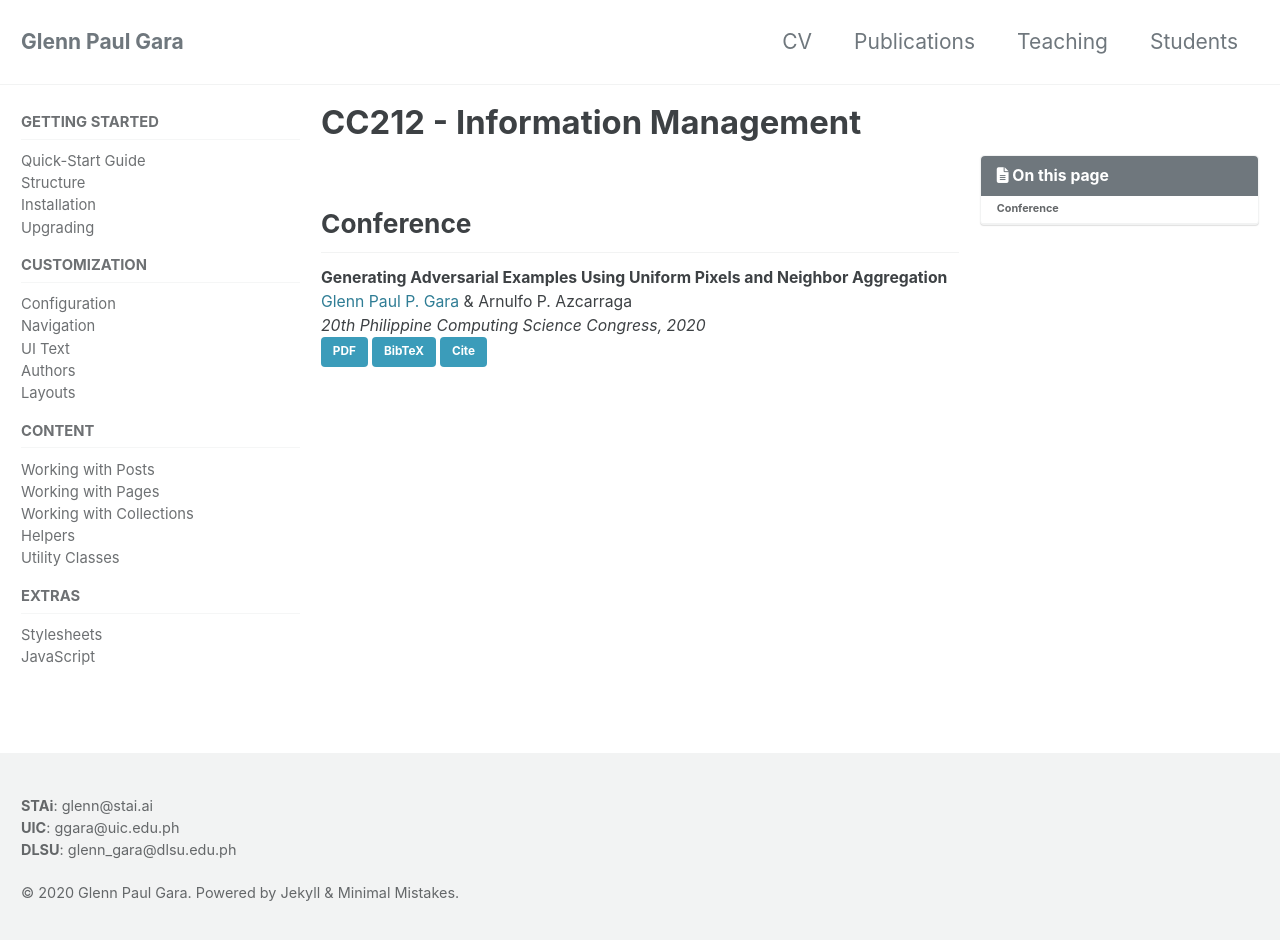
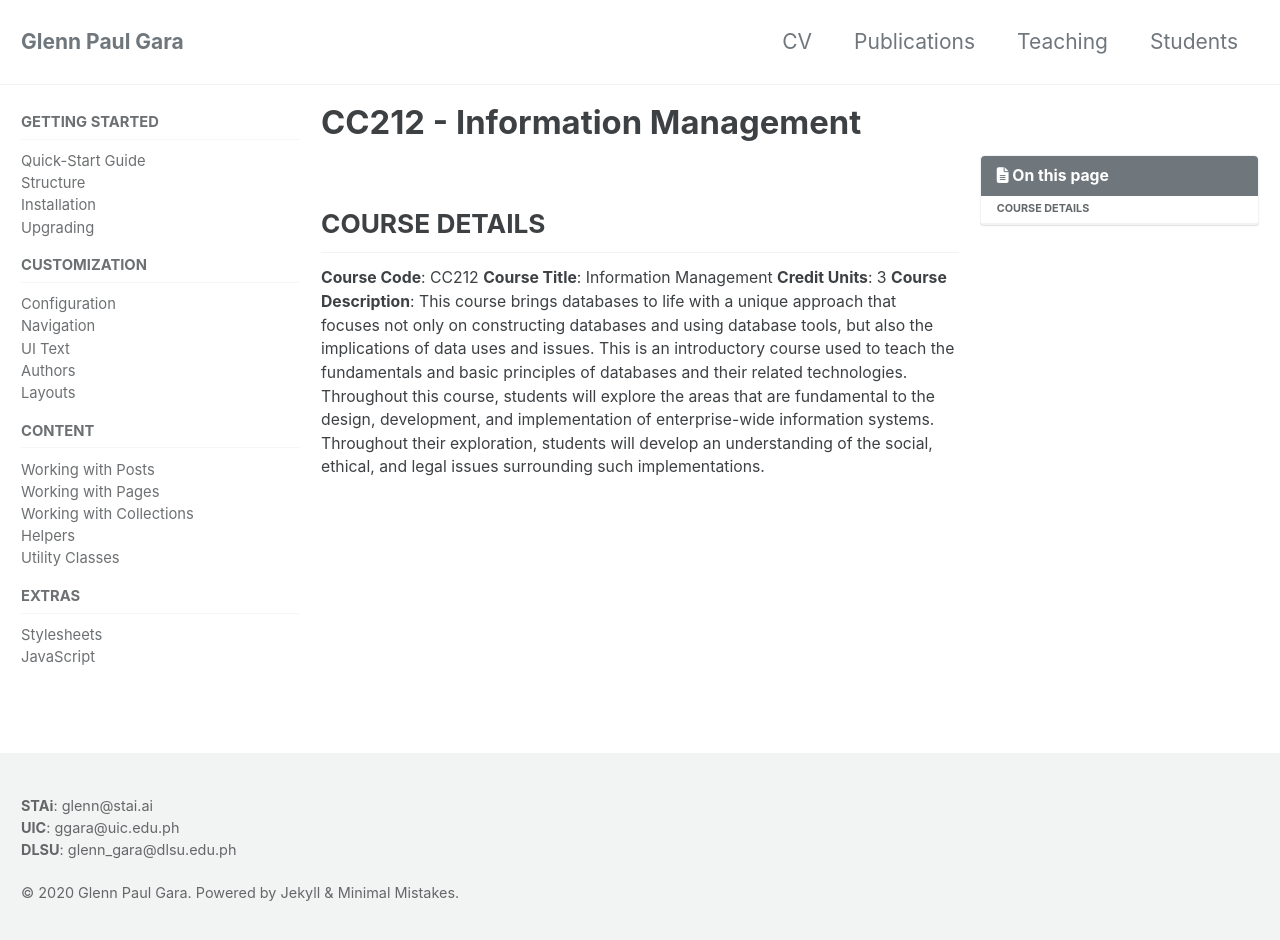
Before and after one commit to glenngara/glenngara.github.io, a Jekyll site: the page built from _pages/teaching/cc212/main.md, in a window 1280 px wide and 945 px high. Shown: the top 940 px of the window. Built offline with Jekyll 4.4.1, drawn with Linux system fonts in a browser that asks for light colours; cached includes are drawn as plain includes; nearby versions of some CDN libraries.

Commit message:
Update main.md

```diff
--- a/_pages/teaching/cc212/main.md
+++ b/_pages/teaching/cc212/main.md
@@ -7,11 +7,9 @@ sidebar:
 toc: true
 ---
 
-Conference
+COURSE DETAILS
 ------
-[**Generating Adversarial Examples Using Uniform Pixels and Neighbor Aggregation**](/publications/generating-adversarial-examples/){: style="color: #3D4144"}
-[Glenn Paul P. Gara](/) & Arnulfo P. Azcarraga
-*20th Philippine Computing Science Congress, 2020*
-<a href="/assets/files/publications/generating-adversarial-examples/gara2020_generatingadversarial.pdf" class="btn btn--info">PDF</a>
-<a href="/publications/generating-adversarial-examples#bibtex" class="btn btn--info">BibTeX</a>
-<a href="/publications/generating-adversarial-examples#cite" class="btn btn--info">Cite</a>
+**Course Code**: CC212
+**Course Title**: Information Management
+**Credit Units**: 3
+**Course Description**: This course brings databases to life with a unique approach that focuses not only on constructing databases and using database tools, but also the implications of data uses and issues. This is an introductory course used to teach the fundamentals and basic principles of databases and their related technologies. Throughout this course, students will explore the areas that are fundamental to the design, development, and implementation of enterprise-wide information systems. Throughout their exploration, students will develop an understanding of the social, ethical, and legal issues surrounding such implementations.
```
